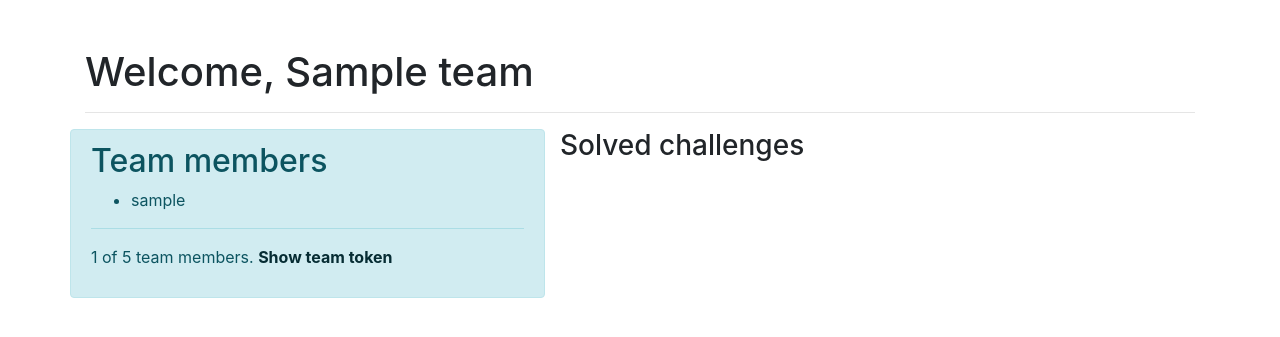
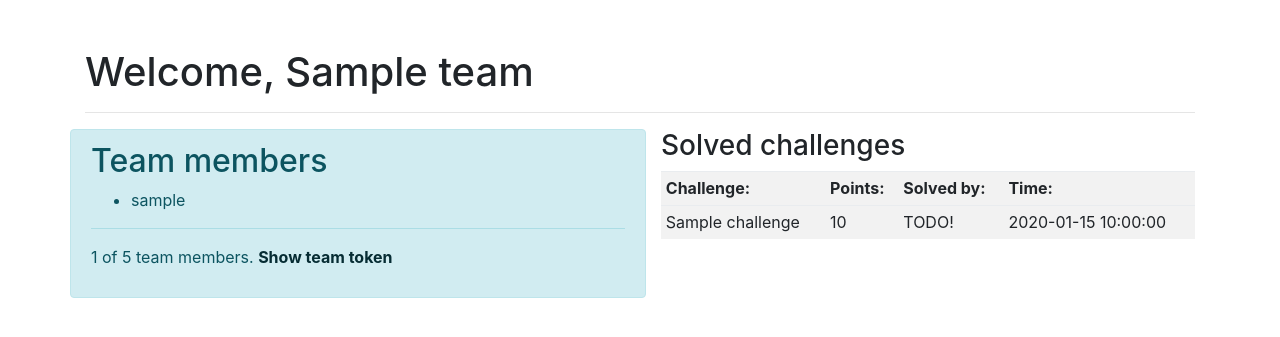
Before and after one commit to odinje/yactff, a Django app: page /team/profile in a window 1280 px wide. Shown: the part 59-396 px from the top of the page. Run offline with Django 3.2, Linux system fonts and the light colour scheme; a user stored in the database is signed in; tables that the repository leaves empty hold one stand-in row (values such as "Sample post"); some libraries are stand-ins or nearby versions.

Commit message:
Shows solved team challenges: title, points, and when solved

```diff
--- a/web/templates/web/team_profile.html
+++ b/web/templates/web/team_profile.html
@@ -5,7 +5,7 @@
   <hr \>
   <div class="row">
     {% with members=team.get_members %}
-    <div class="col-md-5 alert alert-info">
+    <div class="col alert alert-info">
       <h2 class="alert-heading">Team members</h2>
       <ul>
         {% for member in members %}
@@ -25,8 +25,30 @@
       {% endif %}
     </div>
     {% endwith %}
-    <div class="col-md-4">
+    <div class="col">
       <h3>Solved challenges</h3>
+      {% if challenges %}
+      <table class="table table-sm table-striped">
+        <tbody>
+          <tr>
+            <th>Challenge:</th>
+            <th>Points:</th>
+            <th>Solved by:</th>
+            <th>Time:</th>
+          <tr>
+          {% for challenge in challenges %}
+          <tr>
+            <td>{{ challenge.title }}</td>
+            <td>{{ challenge.points }}</td>
+            <td>TODO!</td>
+            <td>{{ challenge.completed|date:"Y-m-d H:i:s"}}</td>
+          </tr>
+          {% endfor %}
+        </tbody>
+      </table>
+      {% else %}
+      <p>None challenges solved!</p>
+      {% endif %}
     </div>
   </div>
 
--- a/web/views.py
+++ b/web/views.py
@@ -6,6 +6,7 @@ from django.contrib.auth.forms import UserCreationForm
 from django.contrib.auth.decorators import login_required
 from web.models import Page, Category, Challenge, SolvedChallenge
 from django.conf import settings
+from django.db.models import F
 
 def signup(request):
     if request.method == 'POST':
@@ -74,7 +75,11 @@ def user_profile(request):
 def team_profile(request):
     team = request.user.team
     max_team_size = settings.MAX_TEAM_SIZE
-    return render(request, "web/team_profile.html", {"team": team, "team_view": True, "max_team_size": max_team_size})
+    try:  # Move this to models.py
+        challenges = SolvedChallenge.objects.annotate(title=F("challenge__title"), points=F("challenge__points")).select_related("challenge").filter(team=team)
+    except:
+        challenges = None
+    return render(request, "web/team_profile.html", {"team": team, "team_view": True, "max_team_size": max_team_size, "challenges": challenges})
 
 
 @login_required
```
